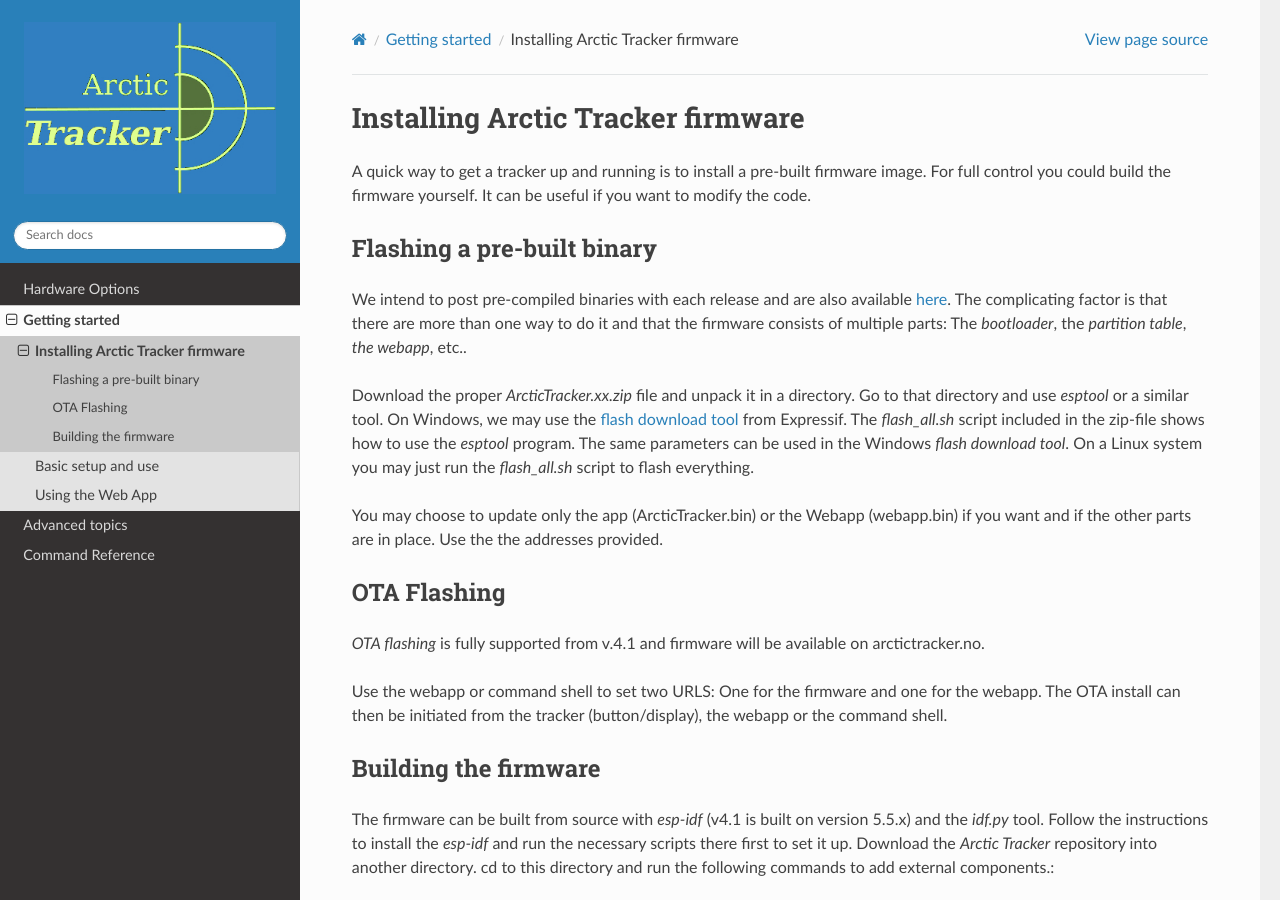
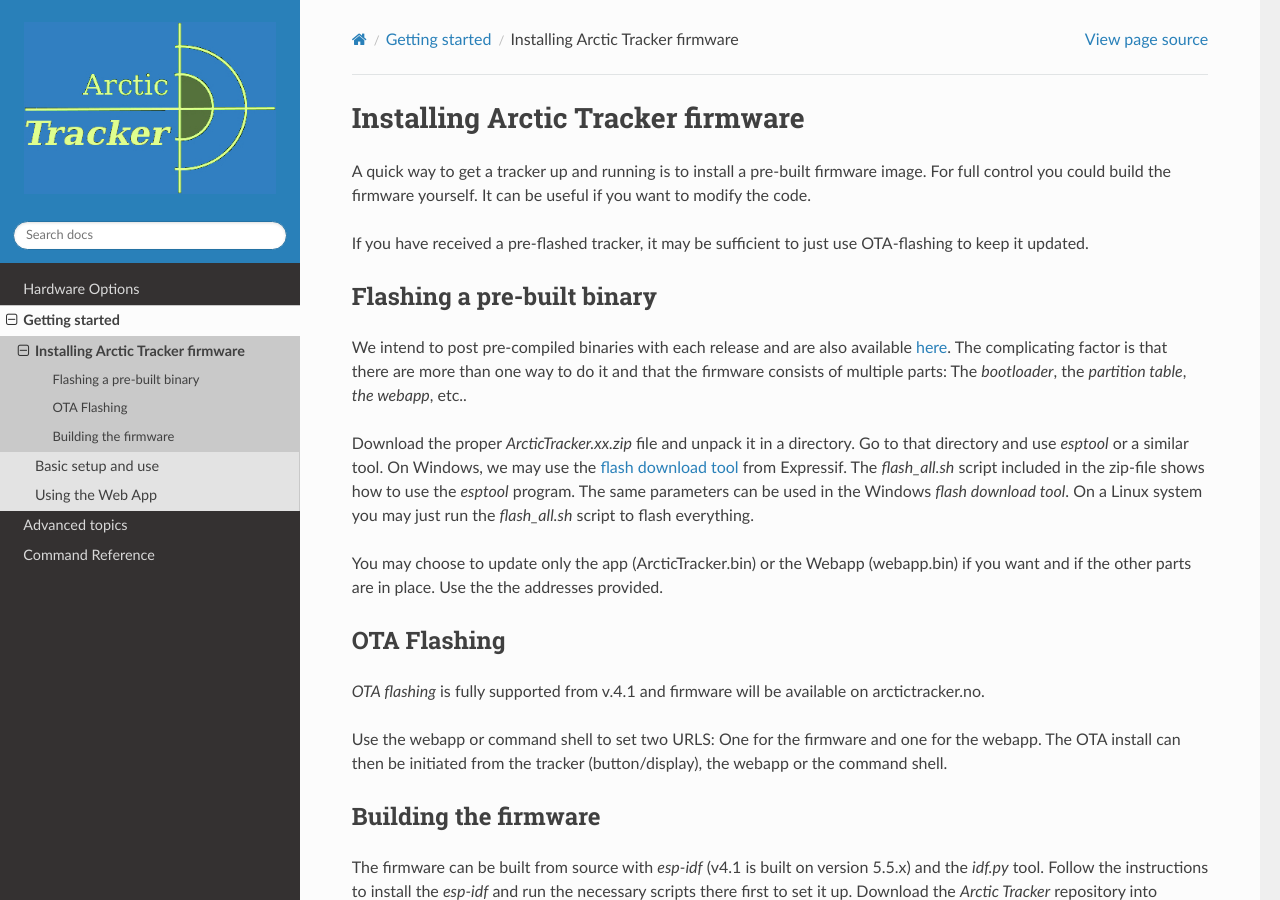
Before and after one commit to Hamlabs/ArcticTracker-docs, a Sphinx documentation site: the page built from docs/install.rst, in a window 1280 px wide and 900 px high. Built offline with Sphinx 7.4.7 and the Read the Docs theme 3.1.0, drawn with Linux system fonts in a browser that asks for light colours; pages that are not in the unit, such as notebooks, are missing from menus.

Commit message:
Update installation instructions for OTA-flashing
Added information about OTA-flashing for pre-flashed trackers.

```diff
--- a/docs/install.rst
+++ b/docs/install.rst
@@ -3,6 +3,8 @@
 ==================================
 
 A quick way to get a tracker up and running is to install a pre-built firmware image. For full control you could build the firmware yourself. It can be useful if you want to modify the code.
+
+If you have received a pre-flashed tracker, it may be sufficient to just use OTA-flashing to keep it updated.
 
 Flashing a pre-built binary
 ---------------------------
```
